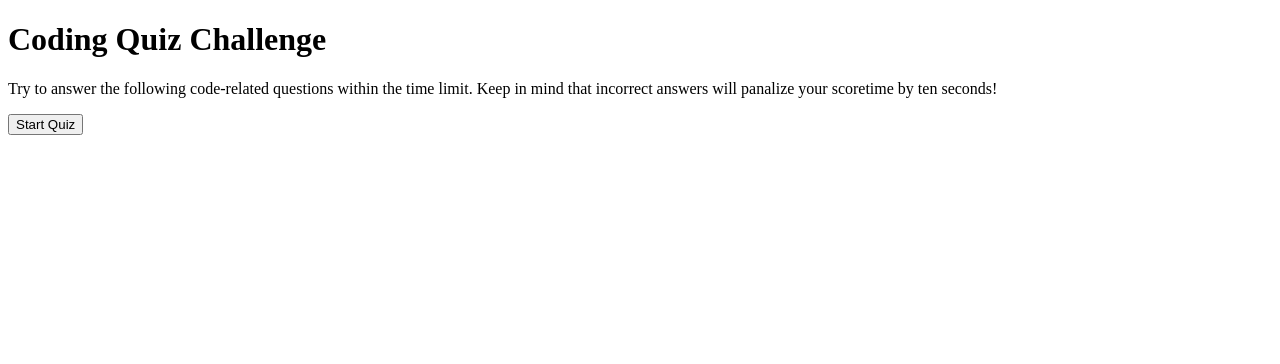
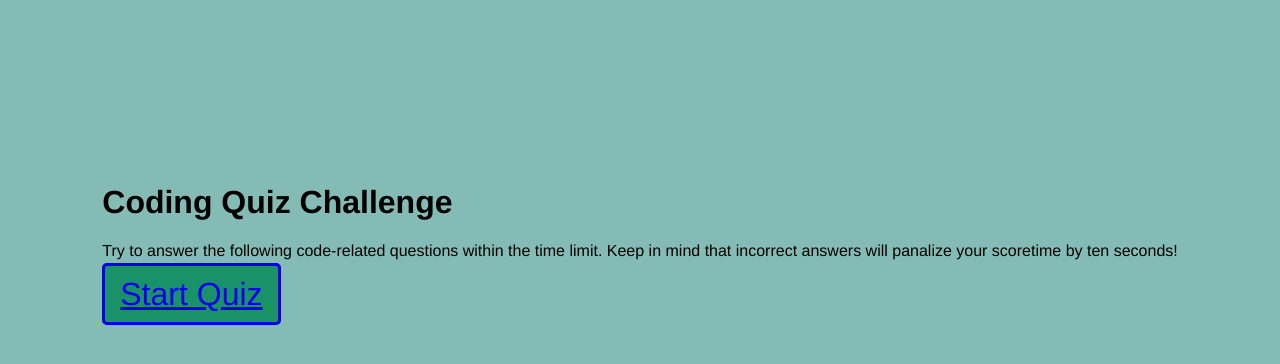
Before and after one commit to carinvid/Javascript-Quiz, a plain HTML site: page index.html in a window 1280 px wide. Drawn offline with Linux system fonts and the light colour scheme.

Commit message:
adding quiz.html

```diff
--- a/index.html
+++ b/index.html
@@ -5,19 +5,27 @@
     <meta charset="UTF-8">
     <meta http-equiv="X-UA-Compatible" content="IE=edge">
     <meta name="viewport" content="width=device-width, initial-scale=1.0">
-    <title>Javascript-Quiz with timer</title>
+    <link href="./Assets/style.css" rel="stylesheet">
+    <script defer src="./Assets/javascript.js"></script>
+    <title>Javascript - Quiz with timer</title>
 </head>
 
 <body>
-    <header>
-        <h1>Coding Quiz Challenge</h1>
-        <p>Try to answer the following code-related questions within the time limit. Keep in mind that incorrect answers
+    <header class="main-container">
+        <h1 class="header">Coding Quiz Challenge</h1>
+        <p>Try to answer the following code-related questions within the time limit. Keep in mind that incorrect
+            answers
             will panalize your scoretime by ten seconds!</p>
+        <a href="/quiz.html" class="start-btn">Start Quiz</a>
 
-        <button>Start Quiz</button>
 
     </header>
 
+
+
 </body>
+<footer>
+
+</footer>
 
 </html>
```
Also changed, not shown: quiz.html (renamed from Assets/quiz.html).
